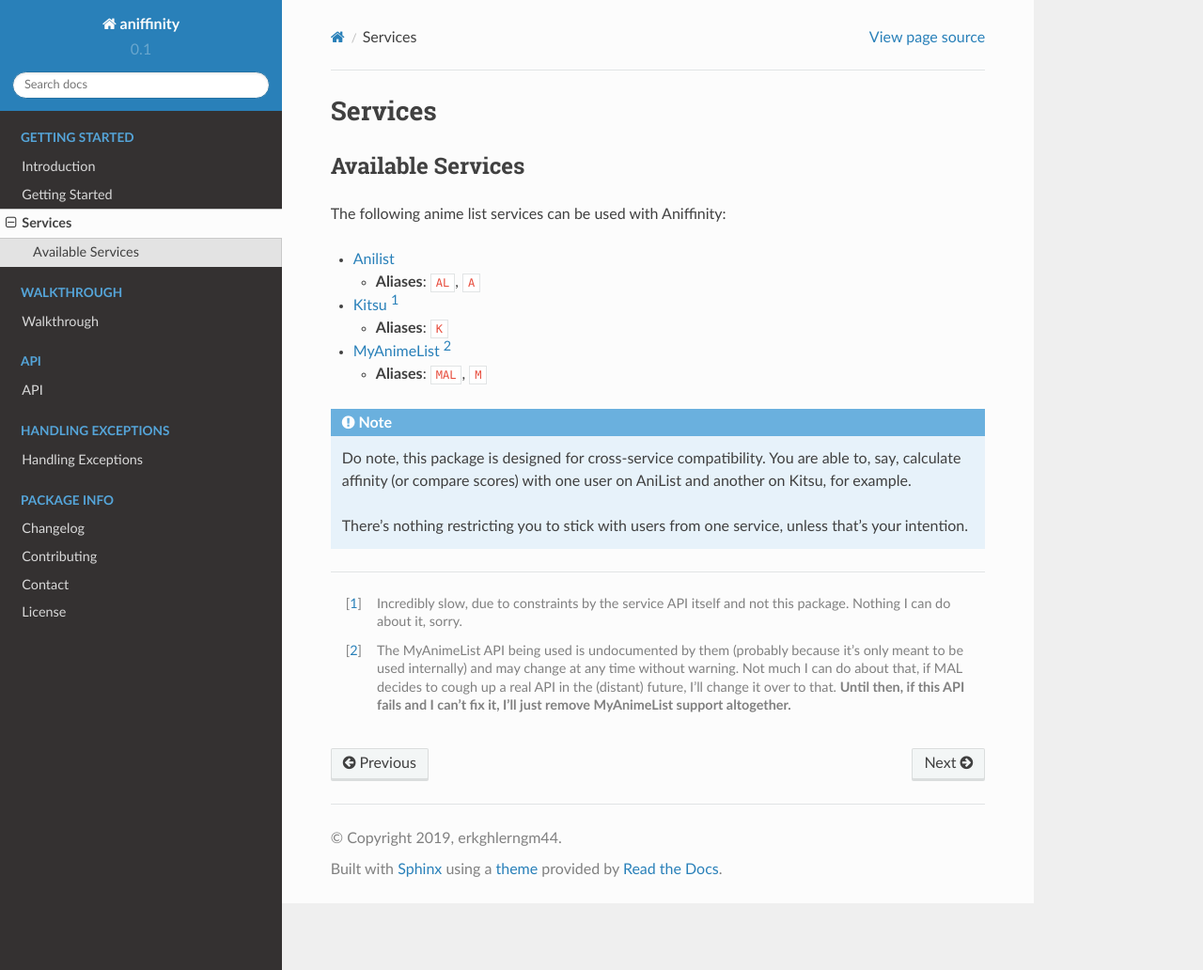
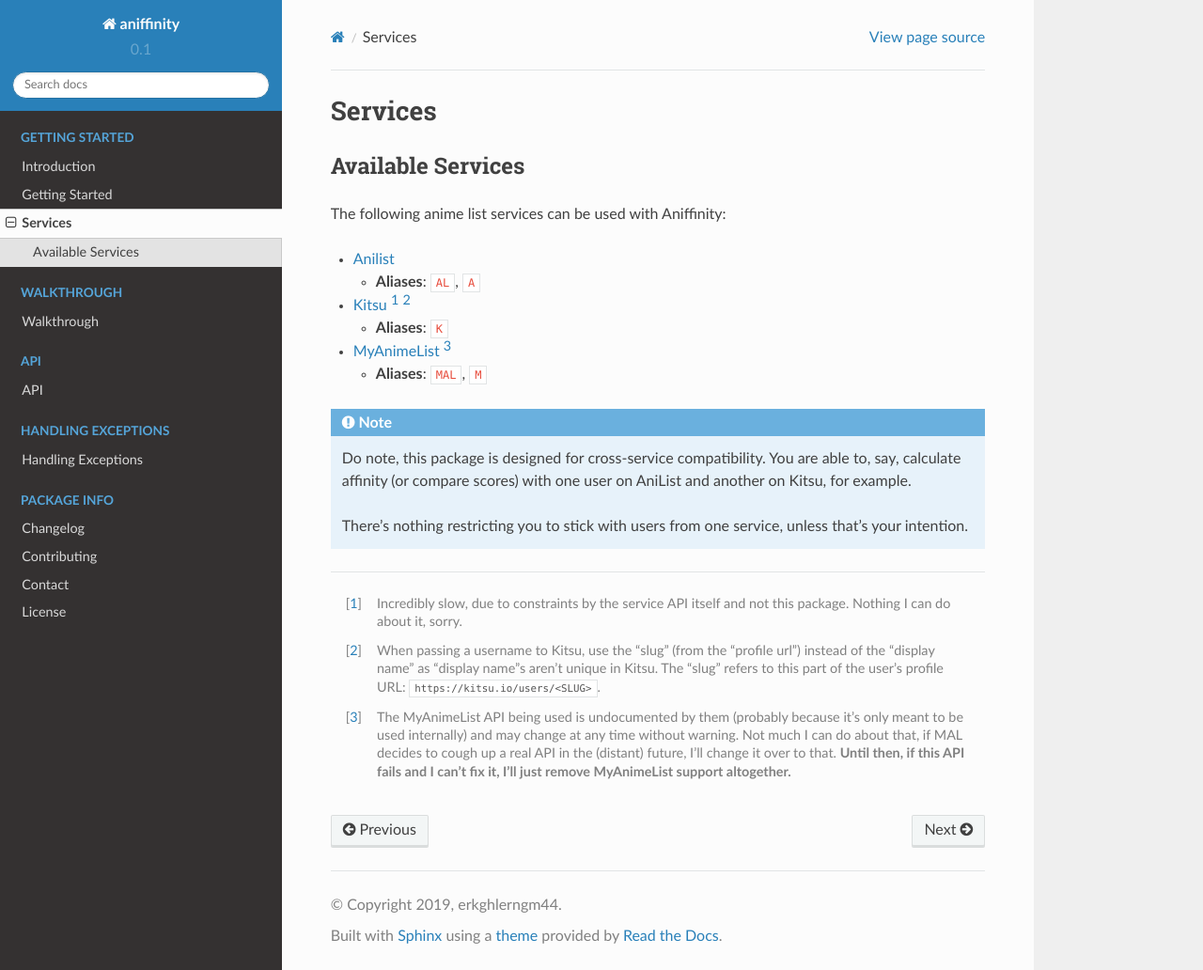
Before and after one commit to erkghlerngm44/aniffinity, a Sphinx documentation site: the page built from docs/getting_started/services.rst, in a window 1280 px wide and 1032 px high. Shown: the whole window at 94% size. Built offline with Sphinx 7.4.7 and the Read the Docs theme 2.0.0, drawn with Linux system fonts in a browser that asks for light colours.

Commit message:
Update docs to reflect kitsu username slug searching

```diff
--- a/docs/getting_started/services.rst
+++ b/docs/getting_started/services.rst
@@ -13,11 +13,11 @@
 
   * **Aliases**: ``AL``, ``A``
 
-* `Kitsu <https://kitsu.io>`__ [1]_
+* `Kitsu <https://kitsu.io>`__ [1]_ [2]_
 
   * **Aliases**: ``K``
 
-* `MyAnimeList <https://myanimelist.net>`__ [2]_
+* `MyAnimeList <https://myanimelist.net>`__ [3]_
 
   * **Aliases**: ``MAL``, ``M``
 
@@ -38,6 +38,13 @@
     and not this package. Nothing I can do about it, sorry.
 
 ..  [2]
+    When passing a username to Kitsu, use the "slug" (from the
+    "profile url") instead of the "display name" as "display name"s
+    aren't unique in Kitsu.
+    The "slug" refers to this part of the user's profile URL:
+    ``https://kitsu.io/users/<SLUG>``.
+
+..  [3]
     The MyAnimeList API being used is undocumented by them (probably
     because it's only meant to be used internally) and may change at
     any time without warning. Not much I can do about that, if MAL
```
